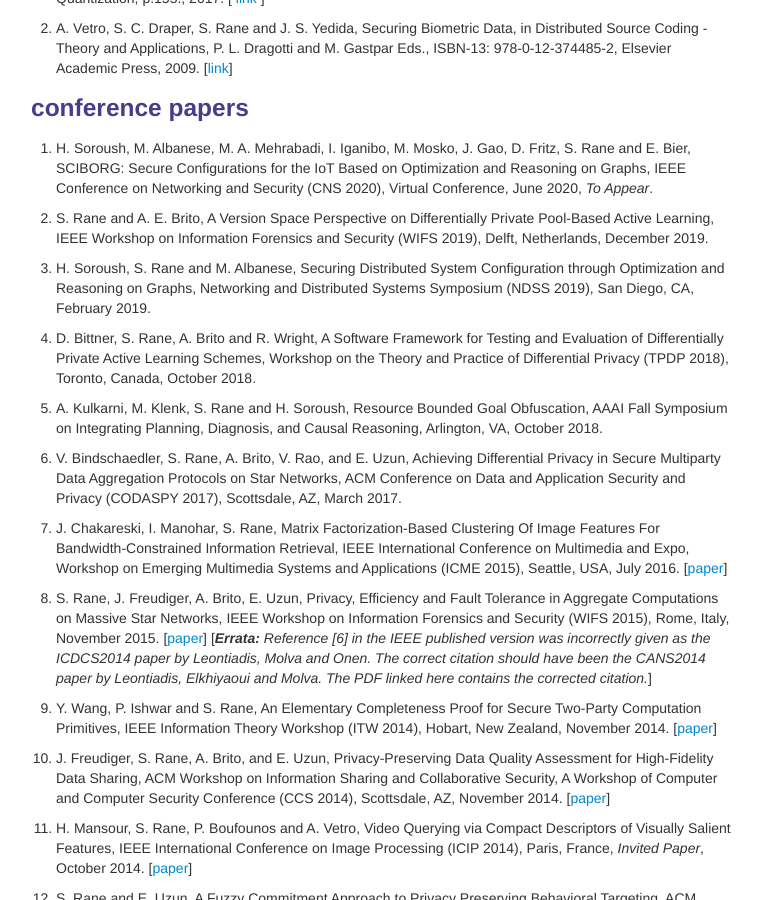
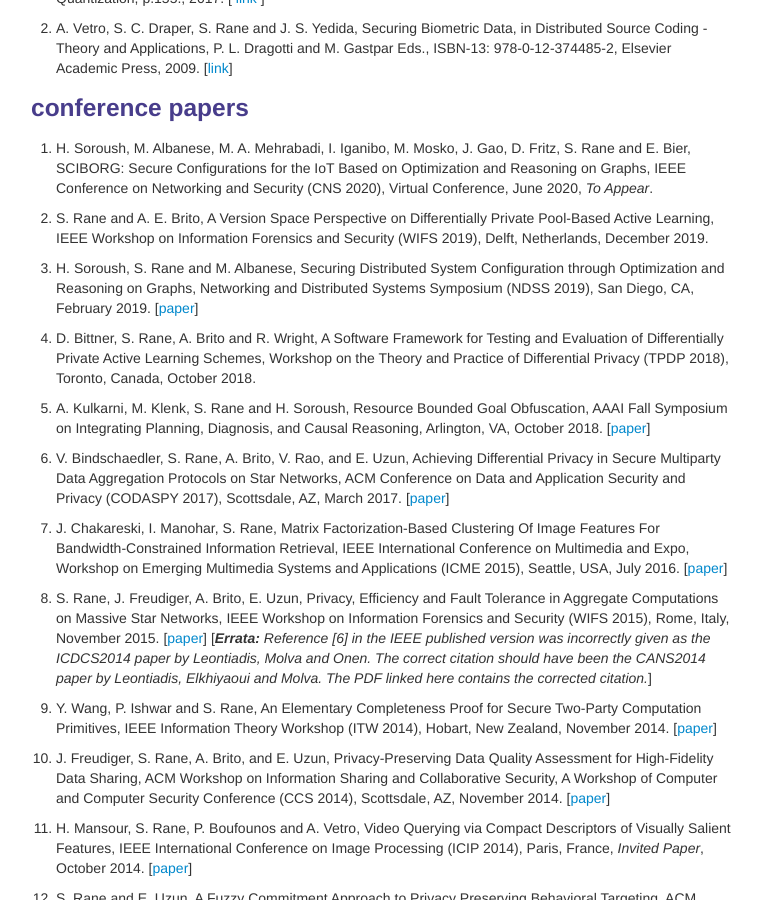
Before and after one commit to shantanudrane/shantanudrane.github.io, a Jekyll site: the page built from pages/pubs.md, in a window 1280 px wide and 900 px high, scrolled down 1306 px. Shown: the whole window, without its empty margins (259-1021 px from the left). Built offline with Jekyll 4.4.1, drawn with Linux system fonts in a browser that asks for light colours.

Commit message:
Added NDSS, AAAI and CODASPY paper links

```diff
--- a/pages/pubs.md
+++ b/pages/pubs.md
@@ -51,10 +51,10 @@ description: Shantanu Rane's publications
 <ol>
 <li><p>H. Soroush, M. Albanese, M. A. Mehrabadi, I. Iganibo, M. Mosko, J. Gao, D. Fritz, S. Rane and E. Bier, SCIBORG: Secure Configurations for the IoT Based on Optimization and Reasoning on Graphs, IEEE Conference on Networking and Security (CNS 2020), Virtual Conference, June 2020, <i>To Appear</i>.</p></li>
 <li><p>S. Rane and A. E. Brito, A Version Space Perspective on Differentially Private Pool-Based Active Learning, IEEE Workshop on Information Forensics and Security (WIFS 2019), Delft, Netherlands, December 2019. </p></li>
-<li><p>H. Soroush, S. Rane and M. Albanese, Securing Distributed System Configuration through Optimization and Reasoning on Graphs, Networking and Distributed Systems Symposium (NDSS 2019), San Diego, CA, February 2019.</p></li>
+<li><p>H. Soroush, S. Rane and M. Albanese, Securing Distributed System Configuration through Optimization and Reasoning on Graphs, Networking and Distributed Systems Symposium (NDSS 2019), San Diego, CA, February 2019. [<a href = "../assets/docs/soroush19ndss-poster.pdf">paper</a>]</p></li>
 <li><p>D. Bittner, S. Rane, A. Brito and R. Wright, A Software Framework for Testing and Evaluation of Differentially Private Active Learning Schemes, Workshop on the Theory and Practice of Differential Privacy (TPDP 2018), Toronto, Canada, October 2018.</p></li>
-<li><p>A. Kulkarni, M. Klenk, S. Rane and H. Soroush, Resource Bounded Goal Obfuscation, AAAI Fall Symposium on Integrating Planning, Diagnosis, and Causal Reasoning, Arlington, VA, October 2018. </p></li>
-<li><p>V. Bindschaedler, S. Rane, A. Brito, V. Rao, and E. Uzun, Achieving Differential Privacy in Secure Multiparty Data Aggregation Protocols on Star Networks, ACM Conference on Data and Application Security and Privacy (CODASPY 2017), Scottsdale, AZ, March 2017. </p></li>
+<li><p>A. Kulkarni, M. Klenk, S. Rane and H. Soroush, Resource Bounded Goal Obfuscation, AAAI Fall Symposium on Integrating Planning, Diagnosis, and Causal Reasoning, Arlington, VA, October 2018. [<a href = "../assets/docs/kulkarni18aaai.pdf">paper</a>]</p></li>
+<li><p>V. Bindschaedler, S. Rane, A. Brito, V. Rao, and E. Uzun, Achieving Differential Privacy in Secure Multiparty Data Aggregation Protocols on Star Networks, ACM Conference on Data and Application Security and Privacy (CODASPY 2017), Scottsdale, AZ, March 2017. [<a href = "../assets/docs/bindsch17codapsy.pdf">paper</a>]</p></li>
 <li>	<p>J. Chakareski, I. Manohar, S. Rane, Matrix Factorization-Based Clustering Of Image Features For Bandwidth-Constrained Information Retrieval, IEEE International Conference on Multimedia and Expo, Workshop on Emerging Multimedia Systems and Applications (ICME 2015), Seattle, USA, July 2016. [<a href = "../assets/docs/manohar16icme.pdf">paper</a>]</p></li>
 <li>	<p>S. Rane, J. Freudiger, A. Brito, E. Uzun, Privacy, Efficiency and Fault Tolerance in Aggregate Computations on Massive Star Networks, IEEE Workshop on Information Forensics and Security (WIFS 2015), Rome, Italy, November 2015. [<a href = "../assets/docs/rane15wifs-corrected.pdf">paper</a>] [<i><b>Errata:</b> Reference [6] in the IEEE published version was incorrectly given as the ICDCS2014 paper by Leontiadis, Molva and Onen. The correct citation should have been the CANS2014 paper by Leontiadis, Elkhiyaoui and Molva. The PDF linked here contains the corrected citation.</i>]</p></li>
 <li>	<p>Y. Wang, P. Ishwar and S. Rane, An Elementary Completeness Proof for Secure Two-Party Computation Primitives, IEEE Information Theory Workshop (ITW 2014), Hobart, New Zealand, November 2014. [<a href = "../assets/docs/wang14itw.pdf">paper</a>]</p></li>
```
